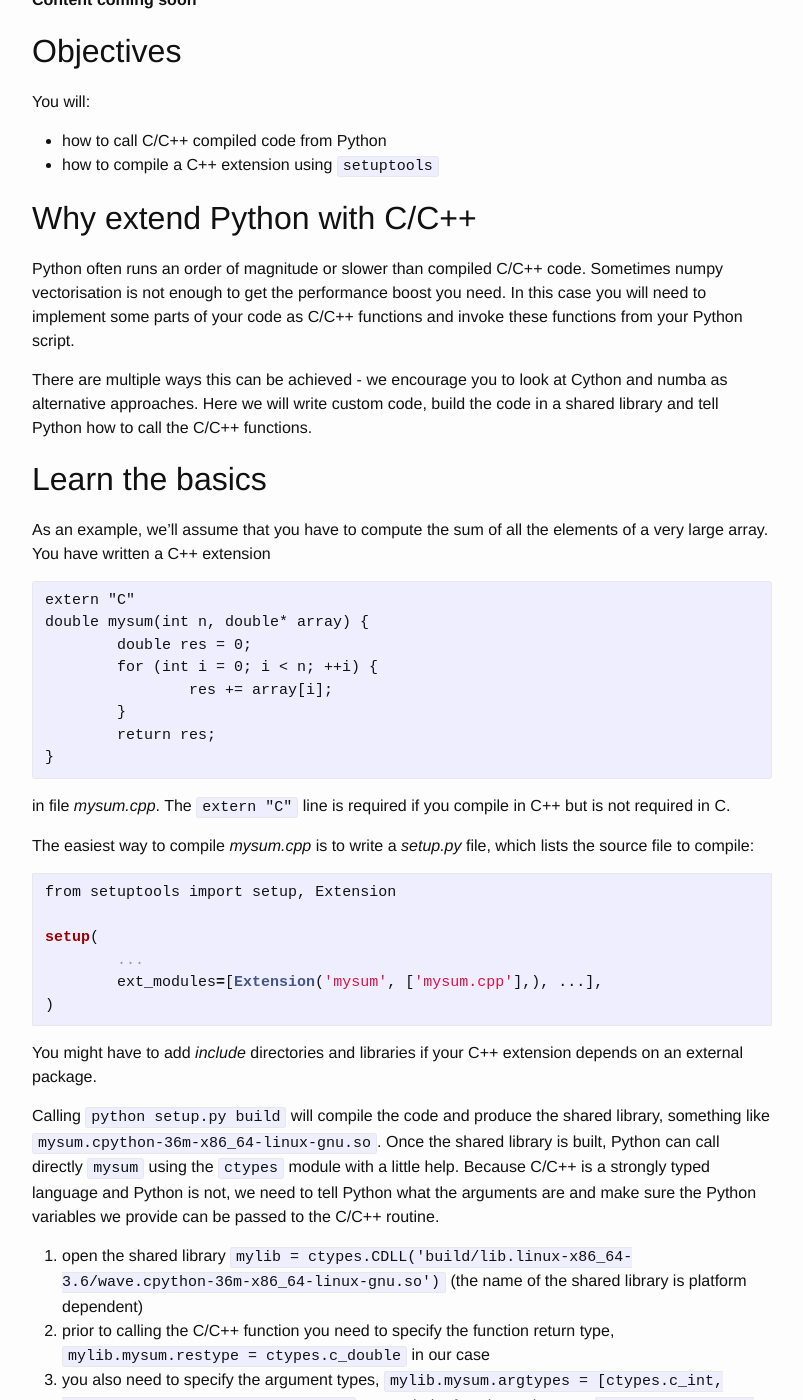
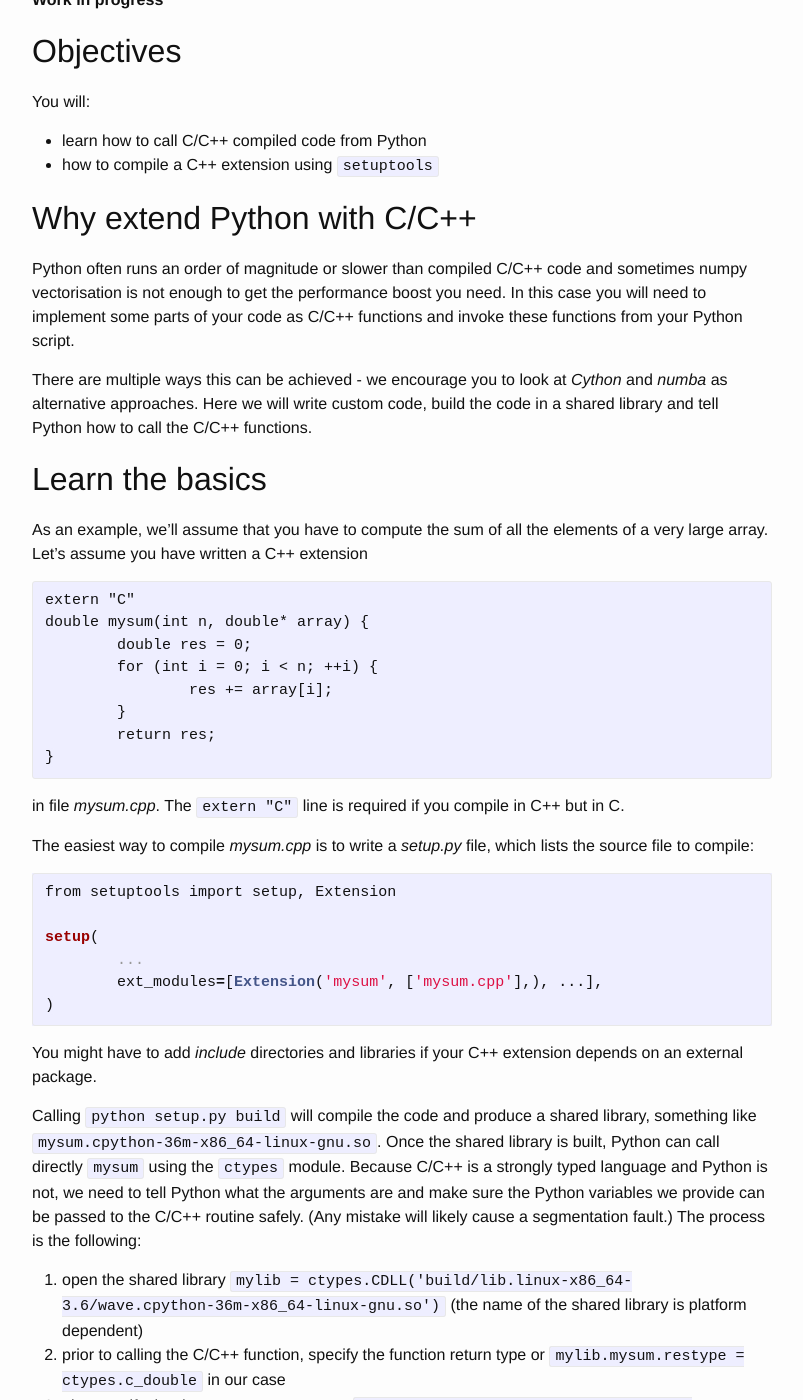
Before and after one commit to nesi/perf-training, a Jekyll site: the page built from _lessons/python-scatter/03-c-extension.md, in a window 1280 px wide and 1400 px high, scrolled down 534 px. Shown: the whole window, without its empty margins (238-1041 px from the left). Built offline with Jekyll 4.4.1, drawn with Linux system fonts in a browser that asks for light colours; some of the changed text lies outside the part shown.

Commit message:
improvements

````diff
--- a/_lessons/python-scatter/03-c-extension.md
+++ b/_lessons/python-scatter/03-c-extension.md
@@ -5,24 +5,24 @@ permalink: /python-scatter/c-extension
 chapter: python-scatter
 ---
 
-**Content coming soon**
+**Work in progress**
 
 ## Objectives
 
 You will:
 
-* how to call C/C++ compiled code from Python
+* learn how to call C/C++ compiled code from Python
 * how to compile a C++ extension using `setuptools`
 
 ## Why extend Python with C/C++
 
-Python often runs an order of magnitude or slower than compiled C/C++ code. Sometimes numpy vectorisation is not enough to get the performance boost you need. In this case you will need to implement some parts of your code as C/C++ functions and invoke these functions from your Python script.
+Python often runs an order of magnitude or slower than compiled C/C++ code and sometimes numpy vectorisation is not enough to get the performance boost you need. In this case you will need to implement some parts of your code as C/C++ functions and invoke these functions from your Python script.
 
-There are multiple ways this can be achieved - we encourage you to look at Cython and numba as alternative approaches. Here we will write custom code, build the code in a shared library and tell Python how to call the C/C++ functions.
+There are multiple ways this can be achieved - we encourage you to look at *Cython* and *numba* as alternative approaches. Here we will write custom code, build the code in a shared library and tell Python how to call the C/C++ functions.
 
 ## Learn the basics
 
-As an example, we'll assume that you have to compute the sum of all the elements of a very large array. You have written a C++ extension
+As an example, we'll assume that you have to compute the sum of all the elements of a very large array. Let's assume you have written a C++ extension
 ```C++
 extern "C"
 double mysum(int n, double* array) {
@@ -33,7 +33,7 @@ double mysum(int n, double* array) {
 	return res;
 }
 ```
-in file *mysum.cpp*. The `extern "C"` line is required if you compile in C++ but is not required in C.
+in file *mysum.cpp*. The `extern "C"` line is required if you compile in C++ but in C.
 
 The easiest way to compile *mysum.cpp* is to write a *setup.py* file, which lists the source file to compile:
 ```python
@@ -46,12 +46,14 @@ setup(
 ```
 You might have to add *include* directories and libraries if your C++ extension depends on an external package.
 
-Calling `python setup.py build` will compile the code and produce the shared library, something like `mysum.cpython-36m-x86_64-linux-gnu.so`. Once the shared library is built, Python can call directly `mysum` using the `ctypes` module with a little help. Because C/C++ is a strongly typed language and Python is not, we need to tell Python what the arguments are and make sure the Python variables we provide can be passed to the C/C++ routine.
+Calling `python setup.py build` will compile the code and produce a shared library, something like `mysum.cpython-36m-x86_64-linux-gnu.so`. Once the shared library is built, Python can call directly `mysum` using the `ctypes` module. Because C/C++ is a strongly typed language and Python is not, we need to tell Python what the arguments are and make sure the Python variables we provide can be passed to the C/C++ routine safely. (Any mistake will likely cause a segmentation fault.) The process is the following:
 
  1. open the shared library `mylib = ctypes.CDLL('build/lib.linux-x86_64-3.6/wave.cpython-36m-x86_64-linux-gnu.so')` (the name of the shared library is platform dependent)
- 2. prior to calling the C/C++ function you need to specify the function return type, `mylib.mysum.restype = ctypes.c_double` in our case
- 3. you also need to specify the argument types, `mylib.mysum.argtypes = [ctypes.c_int, ctypes.POINTER(ctypes.c_double)]` to match the function's signature `double mysum(int, double*)`
- 4. call the function in the shared library, ie `mylib.mysum(n, array.ctypes.data_as(ctypes.POINTER(ctypes.c_double)))`. By default, arguments will be passed by value. To pass a pointer (`double*`) you need to declare the argument type to be `ctypes.POINTER(ctypes.c_double)`. You can declare `int*` similarly with `ctypes.POINTER(ctypes.c_int)`.
+ 2. prior to calling the C/C++ function, specify the function return type or `mylib.mysum.restype = ctypes.c_double` in our case
+ 3. also specify the dummy argument types, `mylib.mysum.argtypes = [ctypes.c_int, ctypes.POINTER(ctypes.c_double)]` to match the function's signature `double mysum(int, double*)`
+ 4. call the function in the shared library, ie `mylib.mysum(n, array.ctypes.data_as(ctypes.POINTER(ctypes.c_double)))`.
+
+ By default, arguments will be passed by value. To pass a pointer (`double*`) you need to declare the argument type to be `ctypes.POINTER(ctypes.c_double)`. You can declare `int*` similarly with `ctypes.POINTER(ctypes.c_int)`.
 
 In the above example, the C++ routine expects a pointer to a double as argument, which you need to get from the numpy array. Numpy arrays have a `ctypes.data_as()` method which can be used to adapt the numpy array into a `double*` pointer. For a `numpy.float64` array the pointer is `array.ctypes.data_as(ctypes.POINTER(ctypes.c_double)))`.
 
````
